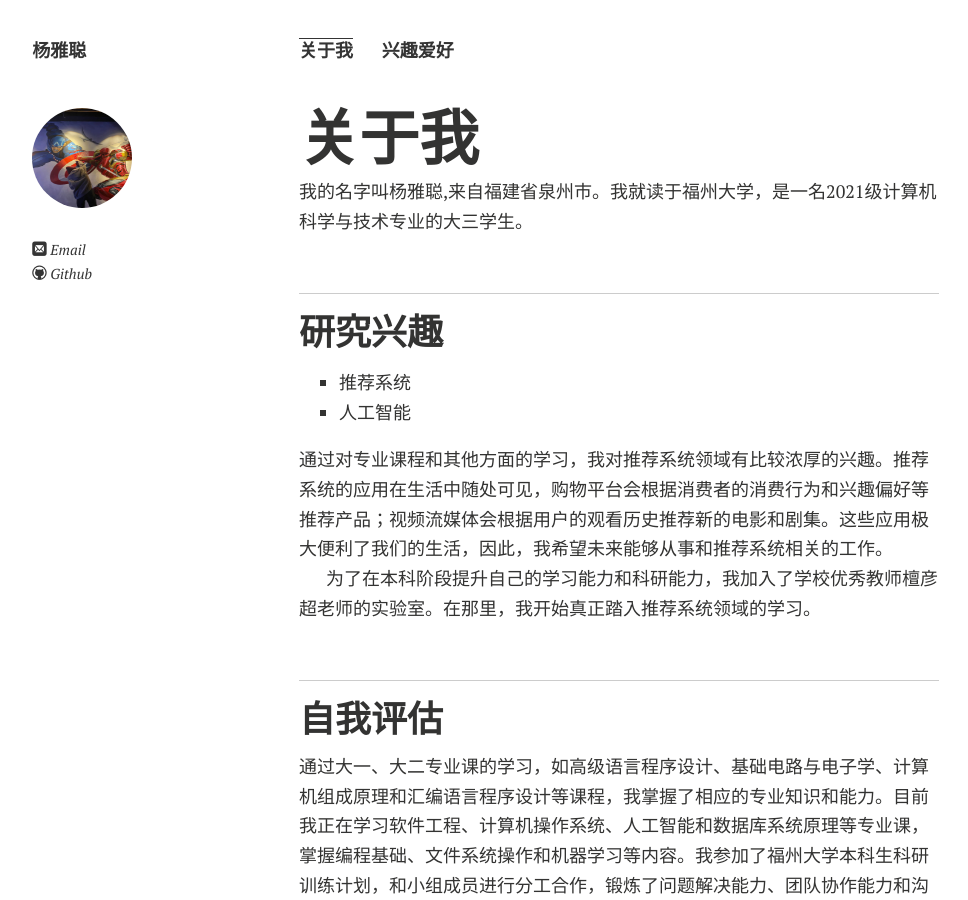
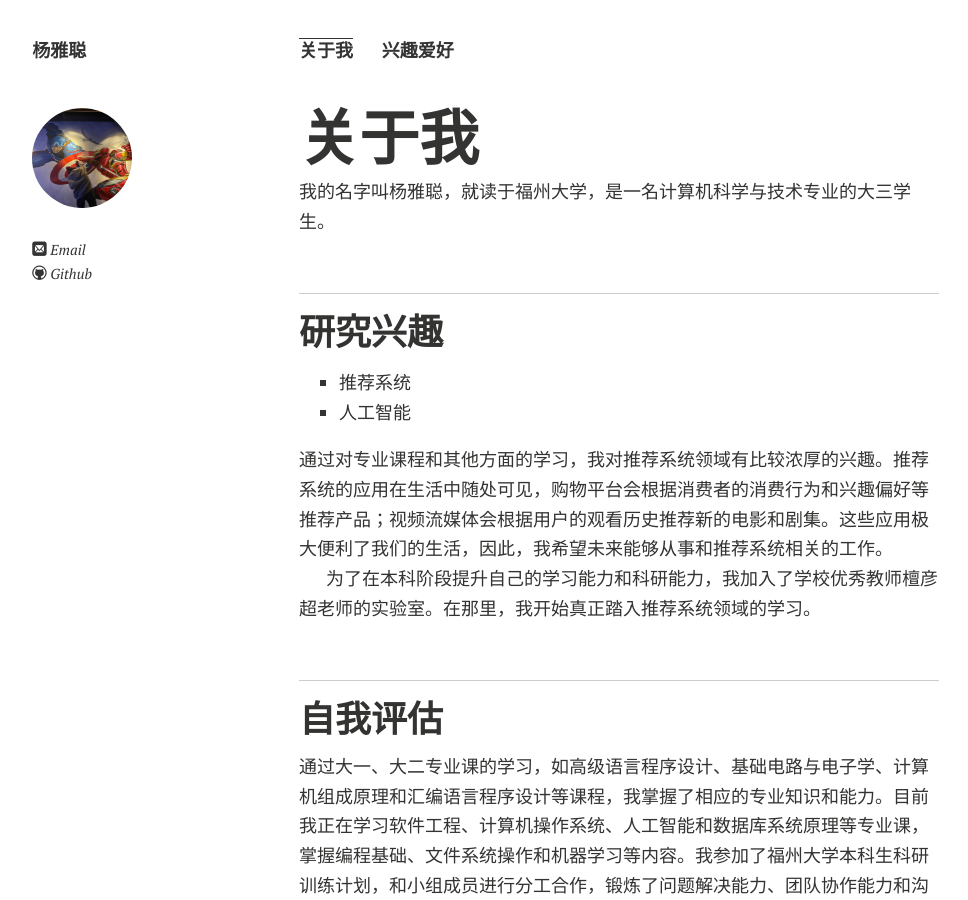
Before and after one commit to yyc220/yyc220.github.io, a Jekyll site: the page built from index.md, in a window 1280 px wide and 900 px high. Shown: the whole window, without its empty margins (21-989 px from the left). Built offline with Jekyll 4.4.1, drawn with Linux system fonts in a browser that asks for light colours; nearby versions of some CDN libraries; comment, search, counter and statistics services are not loaded; a style sheet for code colours, icons or effects is not loaded; our own code applies the rules of GitHub Pages for plain Markdown files.

Commit message:
Update index.md

```diff
--- a/index.md
+++ b/index.md
@@ -4,7 +4,7 @@ layout: page
 
 # 关于我
 
-我的名字叫杨雅聪,来自福建省泉州市。我就读于福州大学，是一名2021级计算机科学与技术专业的大三学生。
+我的名字叫杨雅聪，就读于福州大学，是一名计算机科学与技术专业的大三学生。
 
 <br>
 
```
